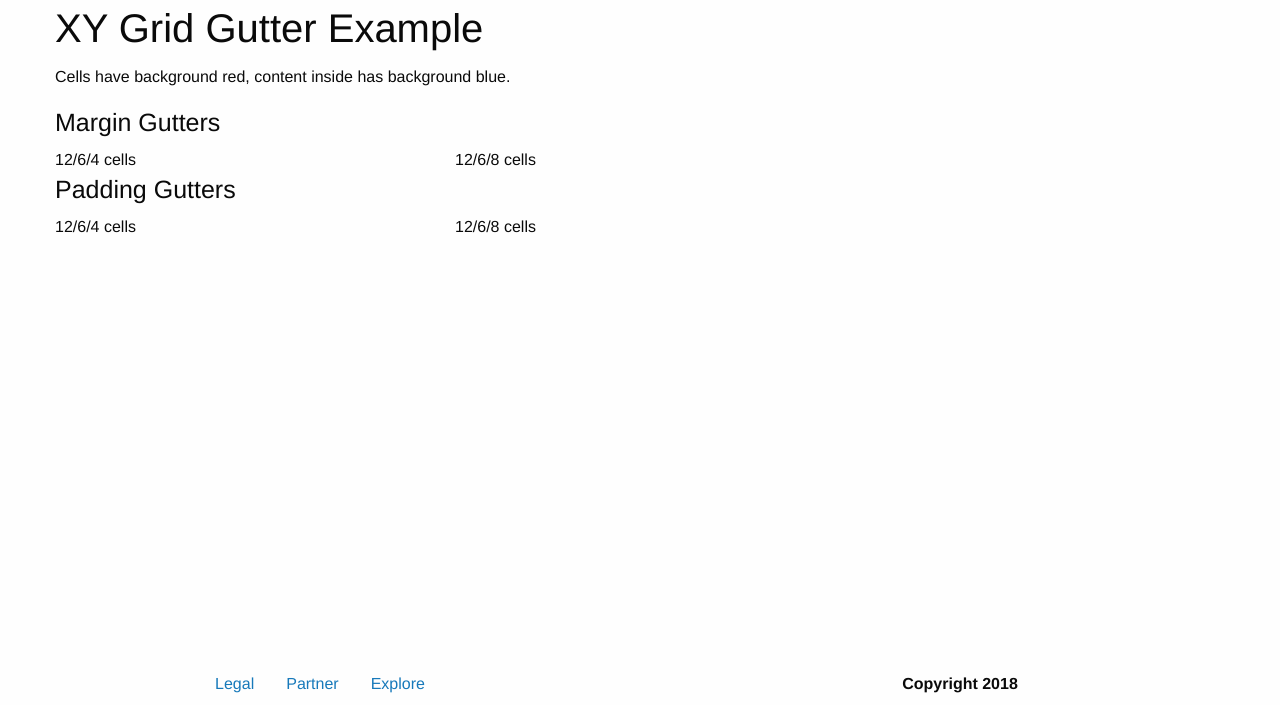
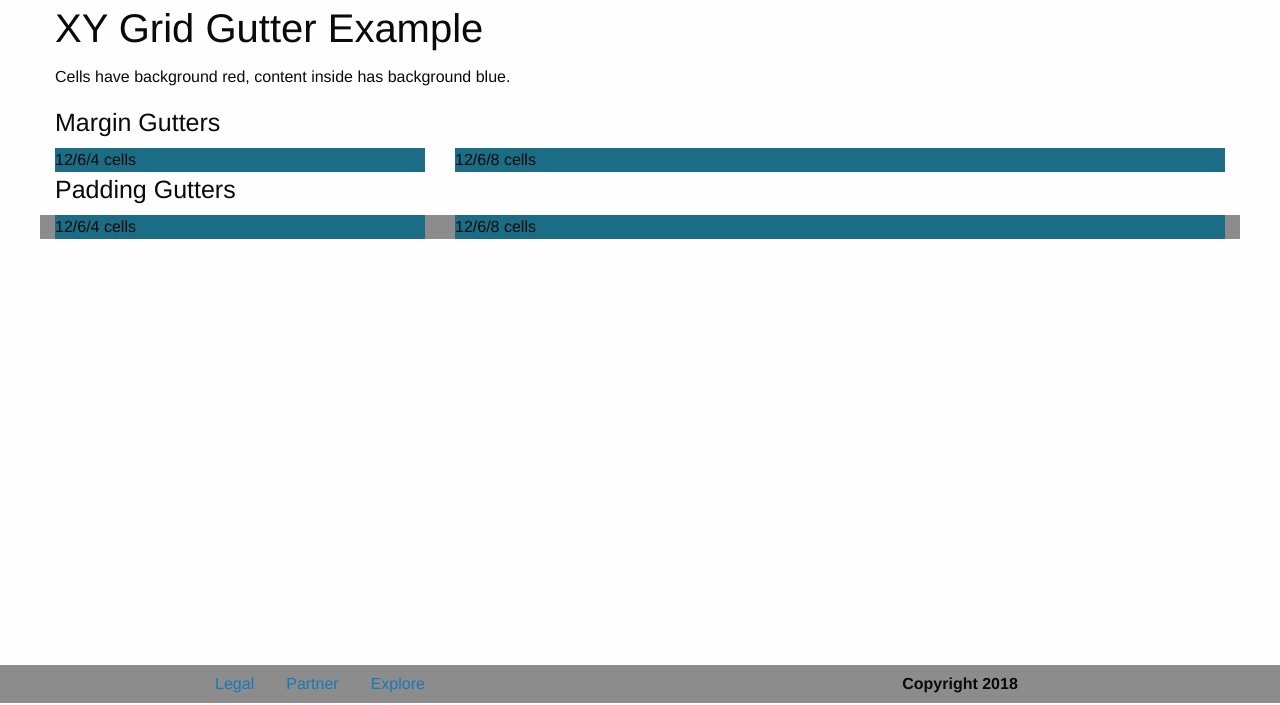
Before and after one commit to madvec/foundation-sass-test, a PHP site: page /fragment/themes/foundation/grids.php in a window 1280 px wide. Shown: the part 95-800 px from the top of the page. Run offline with PHP 8.4, Linux system fonts and the light colour scheme; some libraries are stand-ins or nearby versions.

Commit message:
Other change

```diff
--- a/html/fragment/themes/foundation/design/css/styles.css
+++ b/html/fragment/themes/foundation/design/css/styles.css
@@ -6,4 +6,12 @@ article.main-container {
   background: #333;
 }
 
+.demo {
+  background-color: #1b6d85;
+}
+
+.cell {
+  background-color: #8c8c8c;
+}
+
 /*# sourceMappingURL=styles.css.map */
--- a/source/design/sass/layout.sass
+++ b/source/design/sass/layout.sass
@@ -4,3 +4,9 @@ article
 
 .title-bar
   background: #333
+
+.demo
+  background-color: #1b6d85
+
+.cell
+  background-color: #8c8c8c
```
Also changed, not shown: 1 other file.
